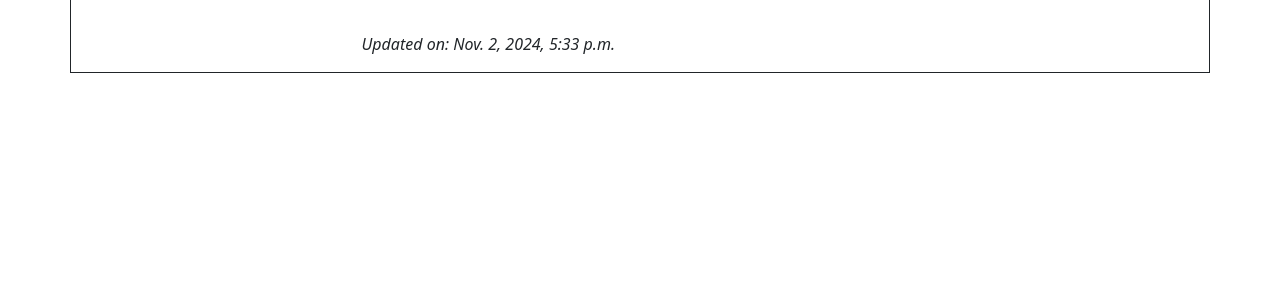
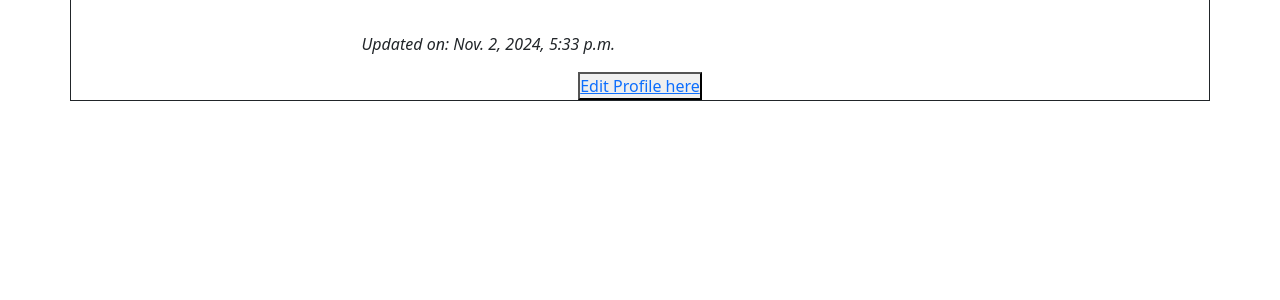
Before and after one commit to Cam-4587/TechTalk, a Django app: page /about/profile/ in a window 1280 px wide. Shown: the part 197-497 px from the top of the page. Run offline with Django 4.2, Linux system fonts and the light colour scheme; the visitor is signed in with stand-in values (Sample User, id 1); data comes from the database, SQL or seed files in the repository; some libraries are stand-ins or nearby versions.

Commit message:
Add functionality for Users to update their Profile

```diff
--- a/about/signals.py
+++ b/about/signals.py
@@ -11,4 +11,4 @@ def create_profile(sender, instance, created, **kwargs):
 
 @receiver(post_save, sender=User)
 def save_profile(sender, instance, created, **kwargs):
-    instance.profile.save()
+    instance.profile_name.save()
--- a/about/templates/about/profile.html
+++ b/about/templates/about/profile.html
@@ -16,6 +16,9 @@
             {{ profile.bio| safe }}
             <p class="mt-3"><em>Updated on: {{ profile.updated_on }}</em></p>
         </div>
+        <button>
+           <a href="{% url 'update-profile' %}"> Edit Profile here </a>
+        </button>
     </div>
 </div>
 {% else %}
--- a/about/urls.py
+++ b/about/urls.py
@@ -3,4 +3,5 @@ from . import views
 
 urlpatterns = [
     path('profile/', views.profile, name='users-profile'),
+    path('update-profile/', views.UpdateProfile, name ='update-profile')
 ]
--- a/about/views.py
+++ b/about/views.py
@@ -28,3 +28,28 @@ def profile(request):
     }
 
     return render(request, "about/profile.html", context)
+
+
+
+def UpdateProfile(request):
+    """
+    Renders the Profile page
+    """
+    # Ensure the profile is fetched using the user relationship
+    profile, created = Profile.objects.get_or_create(user=request.user)
+    profile_form = UpdateProfileForm(instance=profile)
+
+    if request.method == "POST":
+        profile_form = UpdateProfileForm(request.POST, request.FILES, instance=profile)
+        if profile_form.is_valid():
+            profile_form.save()
+            messages.success(request, 'Your profile has been updated successfully')
+            return redirect('users-profile')
+
+    context =  {
+        "profile": profile,
+        "profile_form": profile_form,
+        "profile_created": not created,
+    }
+
+    return render(request, "about/profile_edit.html", context)
```
Also changed, not shown: about/templates/about/profile_edit.html (added, +22 -0 lines).
